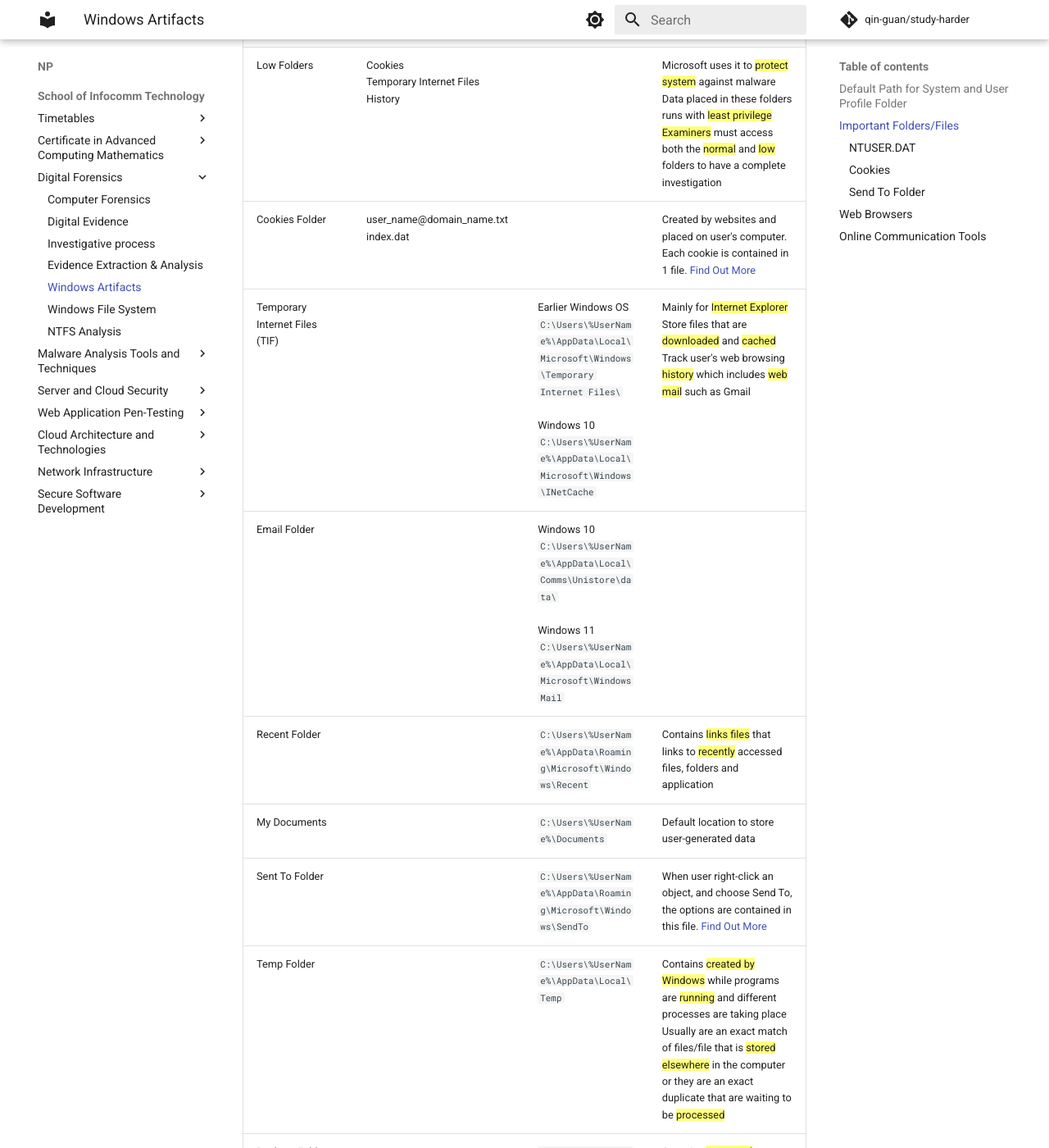
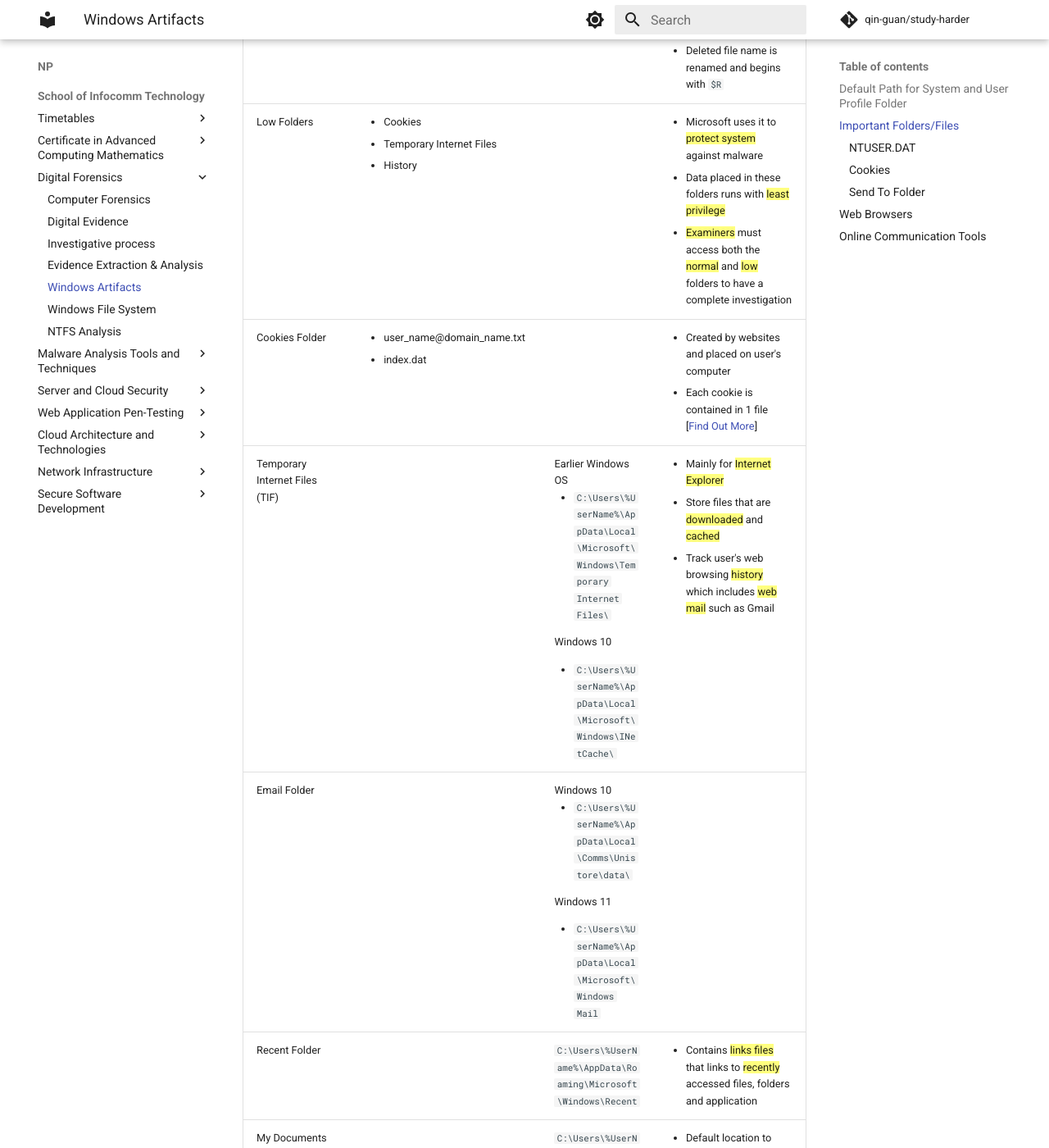
Before and after one commit to qin-guan/study-harder, an MkDocs documentation site: the page built from docs/np/ict/df/4-windows-artifacts.md, in a window 1280 px wide and 1400 px high, scrolled down 1151 px. Shown: the whole window at 82% size. Built offline with MkDocs 1.6.1 and Material for MkDocs 9.7.7, drawn with Linux system fonts in a browser that asks for light colours; comment, search, counter and statistics services are not loaded; some of the changed text lies outside the part shown.

Commit message:
Windows Artifact - Mini-Update [Table Fix]

```diff
--- a/docs/np/ict/df/4-windows-artifacts.md
+++ b/docs/np/ict/df/4-windows-artifacts.md
@@ -15,19 +15,202 @@
 
 ## Important Folders/Files
 
-| Folder/Files                                                                                   | Subfolders/files                                                                                      | Path                                                                                                                                                                                                 | Description                                                                                                                                                                                                                                                                                                                                         |
-|------------------------------------------------------------------------------------------------|-------------------------------------------------------------------------------------------------------|------------------------------------------------------------------------------------------------------------------------------------------------------------------------------------------------------|-----------------------------------------------------------------------------------------------------------------------------------------------------------------------------------------------------------------------------------------------------------------------------------------------------------------------------------------------------|
-| Root                                                                                           | Application Data <br/> Cookies <br/> Desktop <br/> Favorites <br/> Etc.<br/> [NTUSER.DAT](#ntuserdat) |                                                                                                                                                                                                      | Named after the user's login name                                                                                                                                                                                                                                                                                                                   |
-| Windows 2000/XP <br/> ==Recycler== <br/><br/> Windows Vista/7/8/10/11 <br/> ==`$Recycle.bin`== | Windows Vista/7/8/10 <br/> `$I<number>.<original extension>` <br/> `$R<number>.<original extension>`  | `C:\Users\%UserName%\$RECYCLE.BIN\<SID>`                                                                                                                                                             | Files deleted will be sent to the Recycle Bin <br/><br/> Windows 2000/XP <br/> The deleted files are stored in a hidden file called [INFO2]("Contains original file name and path, date and time of deletion") <br/><br/> Windows Vista/7/8/10 <br/> Individual index files begin with `$I` <br/> Deleted file name is renamed and begins with `$R` |
-| Low Folders                                                                                    | Cookies <br/> Temporary Internet Files <br/> History                                                  |                                                                                                                                                                                                      | Microsoft uses it to ==protect system== against malware <br/> Data placed in these folders runs with ==least privilege== <br/> ==Examiners== must access both the ==normal== and ==low== folders to have a complete investigation                                                                                                                   |
-| Cookies Folder                                                                                 | user_name@domain_name.txt <br/> index.dat                                                             |                                                                                                                                                                                                      | Created by websites and placed on user's computer.<br/> Each cookie is contained in 1 file. [Find Out More](#cookies)                                                                                                                                                                                                                               |
-| Temporary Internet Files (TIF)                                                                 |                                                                                                       | Earlier Windows OS <br/> `C:\Users\%UserName%\AppData\Local\Microsoft\Windows\Temporary Internet Files\` <br/><br/> Windows 10 <br/> `C:\Users\%UserName%\AppData\Local\Microsoft\Windows\INetCache` | Mainly for ==Internet Explorer== <br/> Store files that are ==downloaded== and ==cached== <br/> Track user's web browsing ==history== which includes ==web mail== such as Gmail                                                                                                                                                                     |
-| Email Folder                                                                                   |                                                                                                       | Windows 10 <br/> `C:\Users\%UserName%\AppData\Local\Comms\Unistore\data\` <br/><br/> Windows 11 <br/> `C:\Users\%UserName%\AppData\Local\Microsoft\Windows Mail`                                     |                                                                                                                                                                                                                                                                                                                                                     |
-| Recent Folder                                                                                  |                                                                                                       | `C:\Users\%UserName%\AppData\Roaming\Microsoft\Windows\Recent`                                                                                                                                       | Contains ==links files== that links to ==recently== accessed files, folders and application                                                                                                                                                                                                                                                         |
-| My Documents                                                                                   |                                                                                                       | `C:\Users\%UserName%\Documents`                                                                                                                                                                      | Default location to store user-generated data                                                                                                                                                                                                                                                                                                       |
-| Sent To Folder                                                                                 |                                                                                                       | `C:\Users\%UserName%\AppData\Roaming\Microsoft\Windows\SendTo`                                                                                                                                       | When user right-click an object, and choose Send To, the options are contained in this file. [Find Out More](#send-to-folder)                                                                                                                                                                                                                       |
-| Temp Folder                                                                                    |                                                                                                       | `C:\Users\%UserName%\AppData\Local\Temp`                                                                                                                                                             | Contains ==created by Windows== while programs are ==running== and different processes are taking place <br/> Usually are an exact match of files/file that is ==stored elsewhere== in the computer or they are an exact duplicate that are waiting to be ==processed==                                                                             |
-| Desktop Folder                                                                                 |                                                                                                       | `C:\Users\%UserName%\Desktop`                                                                                                                                                                        | Contains ==items and applications== that are ==intentionally placed== by the user or ==generated== during installation <br/> All User Desktop Folder must be also ==evaluated== as any items present can appear on the Desktop of a specific user                                                                                                   |
+<table>
+<thead>
+  <tr>
+    <th>Folder/Files</th>
+    <th>Subfolders/files</th>
+    <th>Path</th>
+    <th>Description</th>
+  </tr>
+</thead>
+<tbody>
+  <tr>
+    <td>Root</td>
+    <td>
+        <ul>
+            <li>Application Data</li>
+            <li>Cookies</li>
+            <li>Desktop</li>
+            <li>Favorites</li>
+            <li>Etc.</li>
+            <li><a href="#ntuserdat">NTUSER.DAT</a></li>
+        </ul>
+    </td>
+    <td></td>
+    <td>
+        <ul>
+            <li>Named after the user's login name</li>
+        </ul>
+    </td>
+  </tr>
+  <tr>
+    <td>Windows 2000/XP <br/> <mark>Recycler</mark> <br/><br/> Windows Vista/7/8/10/11 <br/> <code>$Recycle.bin</code></td>
+    <td>
+        <ul>
+            <li>Windows Vista/7/8/10</li>
+            <ul>
+                <li>
+                  <code>$I&lt;number&gt;.&lt;original extension&gt;</code>
+                </li>
+                <li>
+                <code>$R&lt;number&gt;.&lt;original extension&gt;</code>
+                </li>
+            </ul>
+        </ul>
+    </td>
+    <td>
+        <code>C:\Users\%UserName%\$RECYCLE.BIN\&lt;SID&gt;</code>
+    </td>
+    <td>
+        <ul>
+            <li>Files deleted will be sent to the Recycle Bin</li>
+        </ul>
+        Windows 2000/XP
+        <ul>
+            <li> The deleted files are stored in a hidden file called <a href="" title="Contains original file name and path, date and time of deletion">INFO2</a></li>
+        </ul>
+        Windows Vista/7/8/10
+        <ul>
+            <li>Individual index files begin with <code>$I</code></li>
+            <li>Deleted file name is renamed and begins with <code>$R</code></li>
+        </ul>
+    </td>
+  </tr>
+  <tr>
+    <td>Low Folders</td>
+    <td>
+        <ul>
+            <li>Cookies</li>
+            <li>Temporary Internet Files</li>
+            <li>History</li>
+        </ul>
+    </td>
+    <td></td>
+    <td>
+        <ul>
+            <li>Microsoft uses it to <mark>protect system</mark> against malware</li>
+            <li>Data placed in these folders runs with <mark>least privilege</mark></li>
+            <li><mark>Examiners</mark> must access both the <mark>normal</mark> and <mark>low</mark> folders to have a complete investigation</li>
+        </ul>
+    </td>
+  </tr>
+  <tr>
+    <td>Cookies Folder</td>
+    <td>
+        <ul>
+            <li>user_name@domain_name.txt</li>
+            <li>index.dat</li>
+        </ul>
+    </td>
+    <td></td>
+    <td>
+        <ul>
+            <li>Created by websites and placed on user's computer</li>
+            <li>Each cookie is contained in 1 file [<a href="#cookies">Find Out More</a>]</li>
+        </ul>
+    </td>
+  </tr>
+  <tr>
+    <td>Temporary Internet Files (TIF)</td>
+    <td></td>
+    <td>
+        Earlier Windows OS
+        <ul>
+            <li><code>C:\Users\%UserName%\AppData\Local\Microsoft\Windows\Temporary Internet Files\</code></li>
+        </ul>
+        Windows 10
+        <ul>
+            <li><code>C:\Users\%UserName%\AppData\Local\Microsoft\Windows\INetCache\</code></li>
+        </ul>
+    </td>
+    <td>
+        <ul>
+            <li>Mainly for <mark>Internet Explorer</mark></li>
+            <li>Store files that are <mark>downloaded</mark> and <mark>cached</mark></li>
+            <li>Track user's web browsing <mark>history</mark> which includes <mark>web mail</mark> such as Gmail</li>
+        </ul>
+    </td>
+  </tr>
+  <tr>
+    <td>Email Folder</td>
+    <td></td>
+    <td>
+        Windows 10
+        <ul>
+            <li><code>C:\Users\%UserName%\AppData\Local\Comms\Unistore\data\</code></li>
+        </ul>
+        Windows 11
+        <ul>
+            <li><code>C:\Users\%UserName%\AppData\Local\Microsoft\Windows Mail</code></li>
+        </ul>
+    </td>
+    <td></td>
+  </tr>
+  <tr>
+    <td>Recent Folder</td>
+    <td></td>
+    <td>
+        <code>C:\Users\%UserName%\AppData\Roaming\Microsoft\Windows\Recent</code>
+    </td>
+    <td>
+        <ul>
+            <li>Contains <mark>links files</mark> that links to <mark>recently</mark> accessed files, folders and application</li>
+        </ul>
+    </td>
+  </tr>
+  <tr>
+    <td>My Documents</td>
+    <td></td>
+    <td>
+        <code>C:\Users\%UserName%\Documents</code>
+    </td>
+    <td>
+        <ul>
+            <li>Default location to store user-generated data</li>
+        </ul>
+    </td>
+  </tr>
+  <tr>
+    <td>Sent To Folder </td>
+    <td></td>
+    <td>
+        <code>C:\Users\%UserName%\AppData\Roaming\Microsoft\Windows\SendTo</code>
+    </td>
+    <td>
+        <ul>
+            <li>When user right-click an object, and choose Send To, the options are contained in this file [<a href="#send-to-folder">Find Out More</a>]</li>
+        </ul>
+    </td>
+  </tr>
+  <tr>
+    <td>Temp Folder</td>
+    <td></td>
+    <td>
+        <code>C:\Users\%UserName%\AppData\Local\Temp</code>
+    </td>
+    <td>
+        <ul>
+            <li>Contains <mark>created by Windows</mark> while programs are <mark>running</mark> and different processes are taking place</li>
+            <li>Usually are an exact match of files/file that is <mark>stored elsewhere</mark> in the computer or they are an exact duplicate that are waiting to be <mark>processed</mark></li>
+        </ul>
+    </td>
+  </tr>
+  <tr>
+    <td>Desktop Folder</td>
+    <td></td>
+    <td>
+        <code>C:\Users\%UserName%\Desktop</code>
+    </td>
+    <td>
+        <ul>
+            <li>Contains <mark>items and applications</mark> that are <mark>intentionally placed</mark> by the user or <mark>generated</mark> during installation</li>
+            <li>All User Desktop Folder must be also <mark>evaluated</mark> as any items present can appear on the Desktop of a specific user</li>
+        </ul>
+    </td>
+  </tr>
+</tbody>
+</table>
 
 ### NTUSER.DAT
  - Every user profile has an NTUSER.DAT file
```
